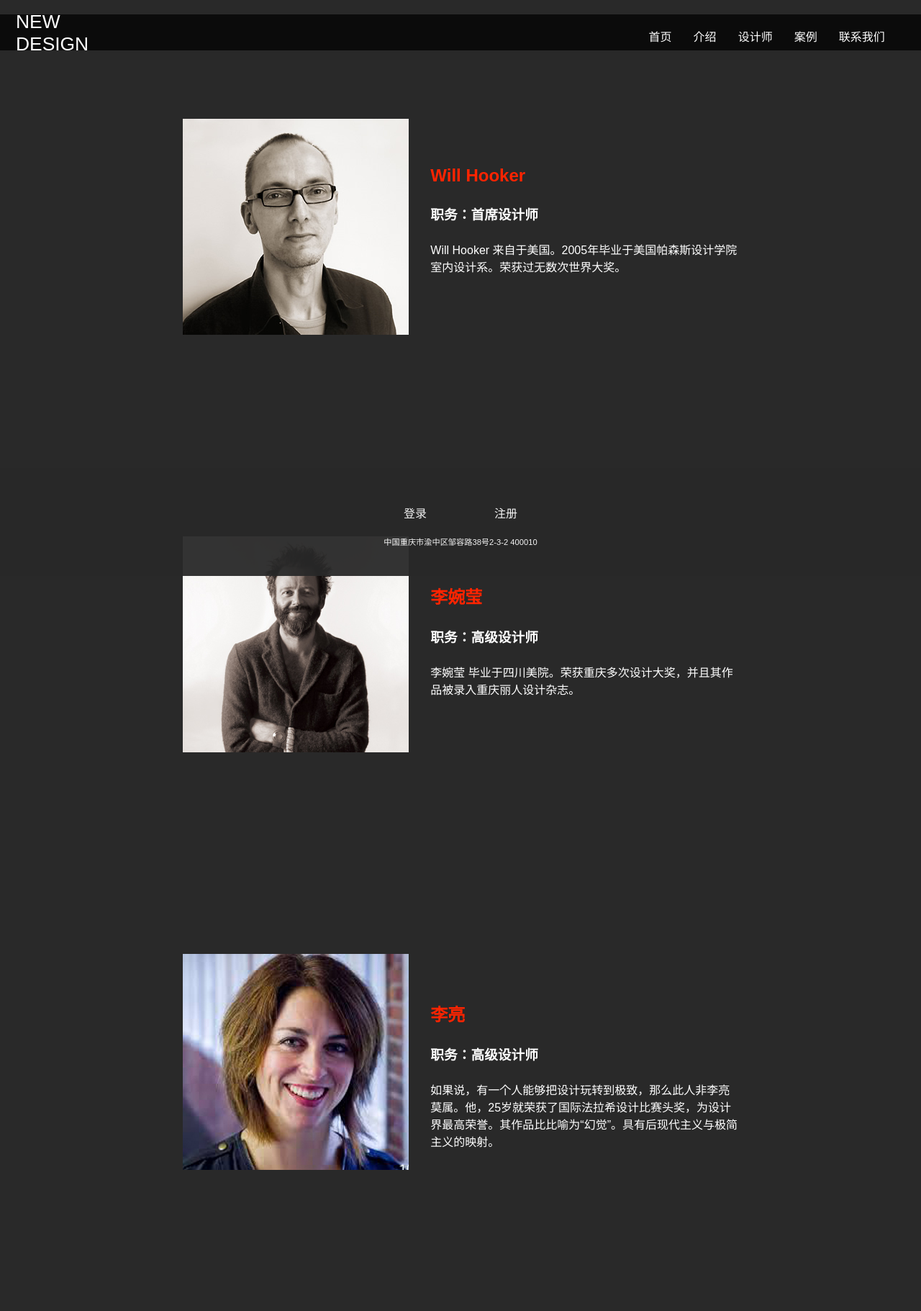
After one commit to Ramonywangziyao/newDesignWeb, a PHP site: page /Designer.php in a window 1280 px wide. The commit adds this page. Shown: the top 1821 px of the page at 72% size. Run offline with PHP 8.4, Linux system fonts and the light colour scheme.

Commit message:
new pages added

```diff
--- /dev/null
+++ b/Designer.php
@@ -0,0 +1,104 @@
+<?php
+
+    $_SESSION["menu"] = array("联系我们", "案例","设计师","介绍","首页");
+    $_SESSION["logedin"] = "no";
+    ?>
+<!DOCTYPE html>
+<html>
+<head>
+<link rel="stylesheet" type="text/css" href="css/mainStyle.css">
+<title>Lijie Wang's Company</title>
+</head>
+<body class="general">
+
+<!-- header  -->
+
+<div class="designerSection">
+  <div class="portfolio">
+    <div class="introDesigner">
+      <h2 class="designerName">Will Hooker</h2>
+      <h3 class="designerPosition">职务：首席设计师</h3>
+      <p class="designerIntro">Will Hooker 来自于美国。2005年毕业于美国帕森斯设计学院室内设计系。荣获过无数次世界大奖。</p>
+    </div>
+    <div class="photoDesigner">
+      <img class="imageStyle" src="img/designers/1.jpg"/>
+    </div>
+  </div>
+  <div class="portfolio">
+    <div class="introDesigner">
+      <h2 class="designerName">李婉莹</h2>
+      <h3 class="designerPosition">职务：高级设计师</h3>
+      <p class="designerIntro">李婉莹 毕业于四川美院。荣获重庆多次设计大奖，并且其作品被录入重庆丽人设计杂志。</p>
+    </div>
+    <div class="photoDesigner">
+      <img class="imageStyle" src="img/designers/2.jpg"/>
+    </div>
+  </div>
+  <div class="portfolio">
+    <div class="introDesigner">
+      <h2 class="designerName">李亮</h2>
+      <h3 class="designerPosition">职务：高级设计师</h3>
+      <p class="designerIntro">如果说，有一个人能够把设计玩转到极致，那么此人非李亮莫属。他，25岁就荣获了国际法拉希设计比赛头奖，为设计界最高荣誉。其作品比比喻为“幻觉”。具有后现代主义与极简主义的映射。</p>
+    </div>
+    <div class="photoDesigner">
+      <img class="imageStyle" src="img/designers/3.jpg"/>
+    </div>
+  </div>
+  <div class="portfolio">
+    <div class="introDesigner">
+      <h2 class="designerName">王丽洁</h2>
+      <h3 class="designerPosition">职务：创始人 园艺设计师</h3>
+      <p class="designerIntro">教育：01.2012 - 05.2015年在北卡罗来纳州立大学园艺景观设计建筑系获得本科学士学位，2014年获得可持续性花园建造设计证书
+                              工作阅历：
+                                2012-2014. 每年5-8月在重庆慧兴装饰有限公司间歇式实习
+</p>
+    </div>
+    <div class="photoDesigner">
+      <img class="imageStyle" src="img/designers/4.jpg"/>
+    </div>
+  </div>
+  <div class="portfolio">
+    <div class="introDesigner">
+      <h2 class="designerName">何悦</h2>
+      <h3 class="designerPosition">职务：平面设计师</h3>
+      <p class="designerIntro">教育：
+09.2006 - 06.2010年获得北京林业大学城市规划系本科学位
+08.2011 - 05.2013年北卡罗来纳州立大学景观建筑系硕士学位
+    08.2014至今北卡罗来纳州立大学设计博士学位在读
+工作经验:
+11.2008 - 03.2009 北京新华夏建筑设计公司
+03.2010 - 12.2010 北京Turenscape
+01.2011 - 06.2011 北京Tsinghua城市规划设计装饰公司
+10.2013 - 04.2014 北卡罗来纳州立大学建筑学院
+</p>
+    </div>
+    <div class="photoDesigner">
+      <img class="imageStyle" src="img/designers/5.jpg"/>
+    </div>
+  </div>
+</div>
+
+
+
+<div class="header">
+  <div class="logo">
+    <p class="icon">NEW DESIGN</p>
+  </div>
+  <div class="menu">
+    <a href="http://www.baidu.com" style="margin-right:180px" class="title"><?php echo $_SESSION["menu"][0] ?></a>
+    <a href="example.php" style="margin-right:30px" class="title"><?php echo $_SESSION["menu"][1] ?></a>
+    <a href="Designer.php" style="margin-right:30px" class="title"><?php echo $_SESSION["menu"][2] ?></a>
+    <a href="introduction.php" style="margin-right:30px" class="title"><?php echo $_SESSION["menu"][3] ?></a>
+    <a href="index.php" style="margin-right:30px" class="title"><?php echo $_SESSION["menu"][4] ?></a>
+  </div>
+</div>
+
+
+<div class="bottom" align="center">
+  <a class="user_behave" style="margin-right:90px" href="login.php">登录</a>
+  <a class="user_behave" style="margin-left:0px" href="http://www.baidu.com">注册</a>
+  <p align="center" class="address">中国重庆市渝中区邹容路38号2-3-2 400010</p>
+</div>
+
+</body>
+</html>
--- a/css/mainStyle.css
+++ b/css/mainStyle.css
@@ -3,13 +3,14 @@ body.general{
   margin: auto;
   min-width: 1024px;
   width:900px;
+  background-color: #292929;
 }
 div.welcome{
   position:relative;
   background-image: url("../img/main/background.jpg");
   background-repeat: no-repeat;
   background-size: 100%;
-  top:0px;
+  top:200px;
   left:0px;
   width: 100%;
   height:700px;
@@ -55,6 +56,15 @@ div.menu{
   min-width: 500px;
 
 }
+.welcomeLetter{
+  position: relative;
+  margin: auto;
+  top:270px;
+  color:white;
+  font-family: sans-serif;
+  font-size: 2.5em;
+
+}
 a.title{
   color: white;
   font-family: sans-serif;
@@ -78,14 +88,37 @@ a.user_behave{
 a.user_behave:hover{
   color:#ff2400;
 }
+p.user_behave{
+  color: white;
+  font-family: sans-serif;
+  position: relative;
+  margin:0;
+  top:50px;
+  left:50px;
+}
+.logout{
+  color: white;
+  font-family: sans-serif;
+  position: relative;
+  margin:auto;
+  top:65px;
+  left:0px;
+  text-decoration: none;
+}
+.logout:hover{
+  color:#ff2400;
+}
 div.bottom{
   height:150px;
-  position:relative;
+  position:fixed;
   bottom:0px;
+  margin:auto;
   background-color: #292929;
   width: 100%;
   min-width: 1024;
   margin:0;
+  left:0px;
+  opacity: 0.95;
 }
 p.address{
   color:white;
@@ -96,3 +129,115 @@ p.address{
   top:70px;
   font-size: 0.7em;
 }
+div.designerSection{
+  position:relative;
+  width:70%;
+  margin:auto;
+  padding-bottom: 50px;
+}
+div.portfolio{
+  height: 500px;
+  width: 100%;
+  position:relative;
+  margin-top: 80px;
+  font-family: sans-serif;
+
+}
+div.introDesigner{
+
+  position:relative;
+  float: right;
+  width: 60%;
+  height:100%;
+  font-family: sans-serif;
+  left:30px;
+  top:30px;
+}
+div.photoDesigner{
+  position: relative;
+  float:left;
+  width: 40%;
+  height: 100%;
+}
+.imageStyle{
+  position: absolute;
+  overflow: hidden;
+  margin:0;
+  left:-28px;
+  top:85px;
+}
+.designerName{
+  position:relative;
+  top:100px;
+  color:#ff2400;
+}
+.designerPosition{
+  position:relative;
+  top:105px;
+  color:white;
+}
+.designerIntro{
+  position:relative;
+  top:110px;
+  color:white;
+}
+
+.example{
+  width: 410.5%;
+  height:500px;
+  left:-300px;
+  top:250px;
+  background-color: #292929;
+  position: relative;
+  vertical-align: top;
+  overflow-y: hidden;
+}
+.exampleInstance{
+  position: relative;
+  width: 800px;
+  height:500px;
+  margin-right: 20px;
+  background-color: #292929;
+  float: left;
+
+}
+.exampleStyle{
+  top:0px;
+  width: 800px;
+  height:auto;
+}
+.exampleIntro{
+  width: 410.5%;
+  height:110px;
+  left:-300px;
+  top:280px;
+  background-color: #292929;
+  position: relative;
+  vertical-align: top;
+  overflow-y: hidden;
+}
+
+.exampleIntroInstance{
+  position: relative;
+  width: 800px;
+  height:110px;
+  margin-right: 20px;
+  background-color: #292929;
+  float: left;
+  text-align: center;
+  font-family: sans-serif;
+  font-size: 1.4em;
+  padding-top: 10px;
+  font-weight: bold;
+  color:#d0d0d0;
+
+}
+.exampleTitle{
+  font-family: sans-serif;
+  position: absolute;
+  top:450px;
+  left:190px;
+  font-size: 3em;
+
+  font-weight: bold;
+}
```
Also changed, not shown: example.php (added, +79 -0 lines), index.php (+39 -6 lines), introduction.php (added, +38 -0 lines), img/designers/1.jpg (added), img/designers/2.jpg (added), img/designers/3.jpg (added), img/designers/4.jpg (added), img/designers/5.jpg (added), img/examples/1.jpg (added), img/examples/2.jpg (added), img/main/backgroun2d.jpg (added), 6 other files.
